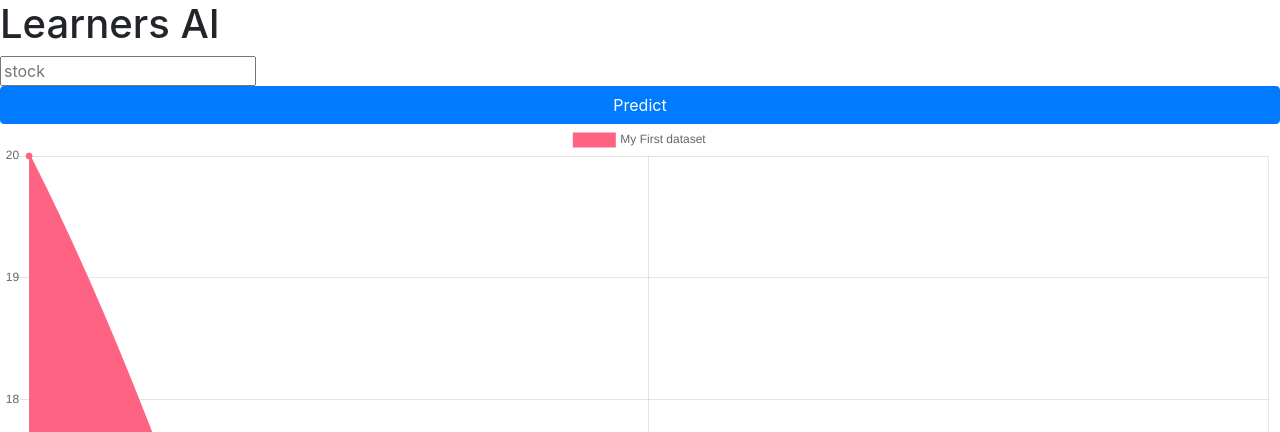
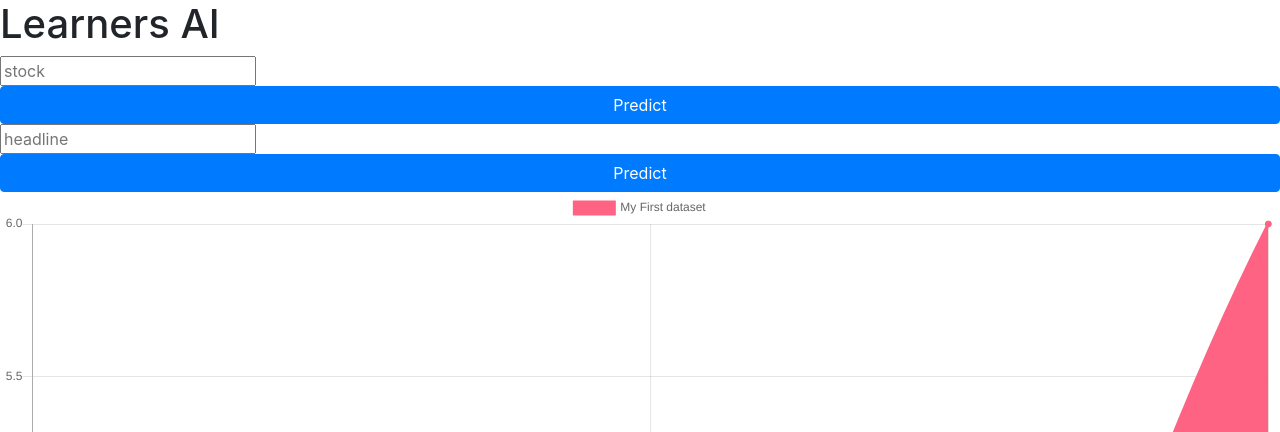
Before and after one commit to markglewis/learnersAI, a Flask app: page / in a window 1280 px wide. Shown: the top 432 px of the page. Run offline with Flask 2, Linux system fonts and the light colour scheme; some libraries are stand-ins or nearby versions.

Commit message:
a fix to model

```diff
--- a/app.py
+++ b/app.py
@@ -1,5 +1,7 @@
 from flask import Flask, render_template, request, url_for, redirect, jsonify
 import json
+from random import randrange
+
 
 import pandas as pd
 import pickle
@@ -17,6 +19,8 @@ def response():
     int_features = [x for x in request.form.values()]
     final = np.array(int_features)
     #prediction = predict_model(model, data=final, round = 0)
+
+
     data = {
         "type": "line",
         "data": {"labels":["1st","2nd", "3rd"],
@@ -24,8 +28,39 @@ def response():
         "label": "My First dataset",
         "backgroundColor": "rgb(255, 99, 132)",
         "borderColor": "rgb(255, 99, 132)",
-        "data": [20,10,15]
+        "data": [randrange(10),randrange(10),randrange(10)]
         }],
         "options": {}}
     }
     return jsonify(data)
+
+@app.route('/model', methods=['GET', 'POST'])
+def model():
+    load_model = pickle.load(open('static/bayes_count.sav','rb'))
+    count_vect = pickle.load(open('static/count_vect.sav','rb'))
+    int_features = [x for x in request.form.values()]
+
+
+    testheadlines = ['TSLA - Cybertruck expected to hit the market strong']
+
+    testheadlines = int_features
+    nr = len(testheadlines)
+    dftest = pd.DataFrame(columns=['headline','clean_headline'],index=np.arange(nr))
+    for ii in np.arange(nr):
+    	txt = testheadlines[ii]
+    	dftest.iloc[ii]['clean_headline'] = txt
+    print(dftest.head())
+    ser = dftest['clean_headline']
+    for val in ser.values[0:4]:
+    	print(val)
+    ser_count =  count_vect.transform(ser)
+    predictions = load_model.predict(ser_count)
+    ii=0
+    #for val in ser.values:
+    returnvalue = []
+    for ii in np.arange(nr):
+    	print('\n tweet, sentiment = ',testheadlines[ii],predictions[ii])
+    	returnvalue = str(testheadlines[ii]) + " " + str(predictions[ii])
+    	returnvalue = [str(testheadlines[ii]),str(predictions[ii])]
+    	ii += 1
+    return jsonify(returnvalue)
--- a/templates/index.html
+++ b/templates/index.html
@@ -22,7 +22,13 @@
       <button type="submit" class="btn btn-primary btn-block btn-large">Predict</button>
     </form>
 
-    <canvas id="myChart" width="400" height="400"></canvas>
+    <form action="{{ url_for('model')}}" method="POST">
+      <input type="text" name="headline" placeholder="headline" required="required" /><br>
+      <button type="submit" class="btn btn-primary btn-block btn-large">Predict</button>
+    </form>
+
+
+    <canvas id="myChart" width="50" height="50"></canvas>
 
 
 
```
Also changed, not shown: requirements.txt (+168 -0 lines), 4 other files.
